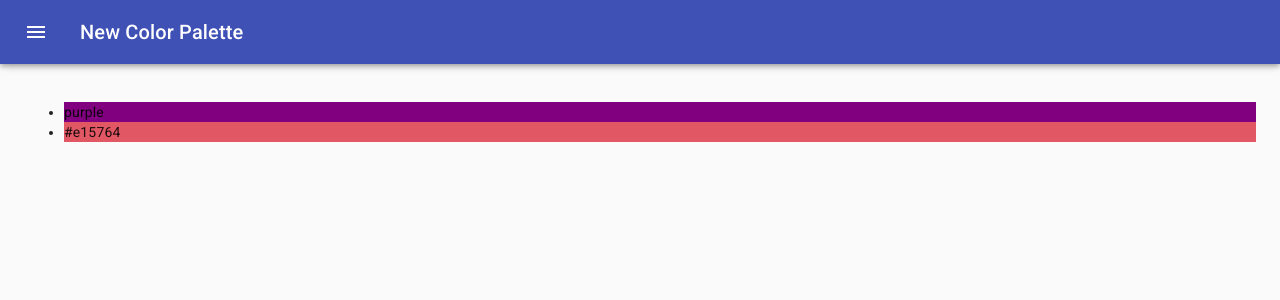
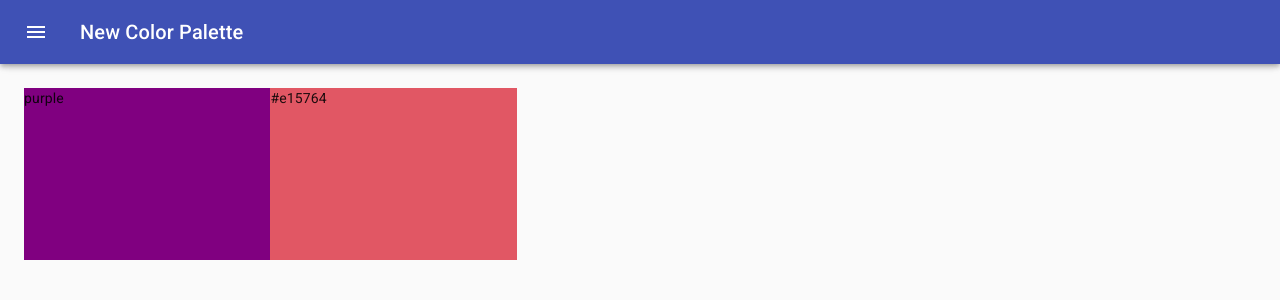
Before and after one commit to BryantVaughn/color-palette, a React (Create React App) app: page /palette/new in a window 1280 px wide. Shown: the top 300 px of the page. Built offline with nearby package versions, Linux system fonts and the light colour scheme.

Commit message:
Add DraggableColorBox component into NewColorPalette

```diff
--- /dev/null
+++ b/src/DraggableColorBox.js
@@ -0,0 +1,24 @@
+import React from 'react';
+import { withStyles } from '@material-ui/styles';
+
+const styles = {
+  root: {
+    width: "20%",
+    height: "25%",
+    margin: "0 auto",
+    display: "inline-block",
+    position: "relative",
+    cursor: "pointer",
+    marginBottom: "-3.5px",
+  }
+};
+
+function DraggableColorBox(props) {
+  return (
+    <div className={ props.classes.root } style={{ backgroundColor: props.color }}>
+      { props.color }
+    </div>
+  );
+}
+
+export default withStyles(styles)(DraggableColorBox);
--- a/src/NewPaletteForm.js
+++ b/src/NewPaletteForm.js
@@ -1,4 +1,5 @@
 import React, { Component } from 'react';
+import DraggableColorBox from './DraggableColorBox';
 import classNames from 'classnames';
 import { withStyles } from '@material-ui/core/styles';
 import Drawer from '@material-ui/core/Drawer';
@@ -57,6 +58,7 @@
   },
   content: {
     flexGrow: 1,
+    height: "calc(100vh - 64px)",
     padding: theme.spacing(3),
     transition: theme.transitions.create('margin', {
       easing: theme.transitions.easing.sharp,
@@ -169,11 +171,9 @@
           })}
         >
           <div className={ classes.drawerHeader } />
-          <ul>
-            { colors.map(color => (
-              <li style={{ backgroundColor: color }}>{ color }</li>
-            ))}
-          </ul>
+          { colors.map(color => (
+            <DraggableColorBox color={ color } />
+          ))}
         </main>
       </div>
     );
--- a/src/PaletteList.js
+++ b/src/PaletteList.js
@@ -1,6 +1,6 @@
 import React, { Component } from 'react';
 import { Link } from 'react-router-dom';
-import { withStyles } from '@material-ui/core/styles';
+import { withStyles } from '@material-ui/styles';
 import styles from './styles/PaletteListStyles';
 import MiniPalette from './MiniPalette';
 
```
